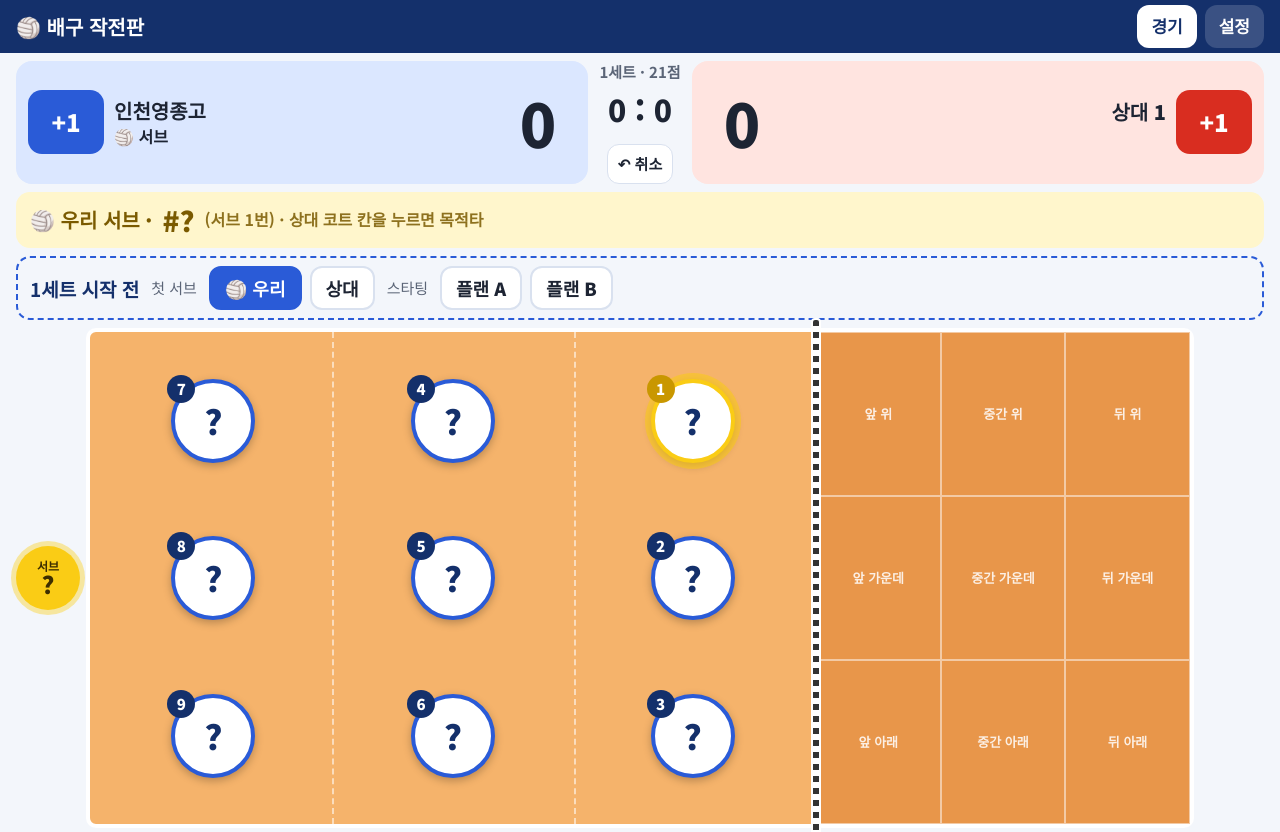
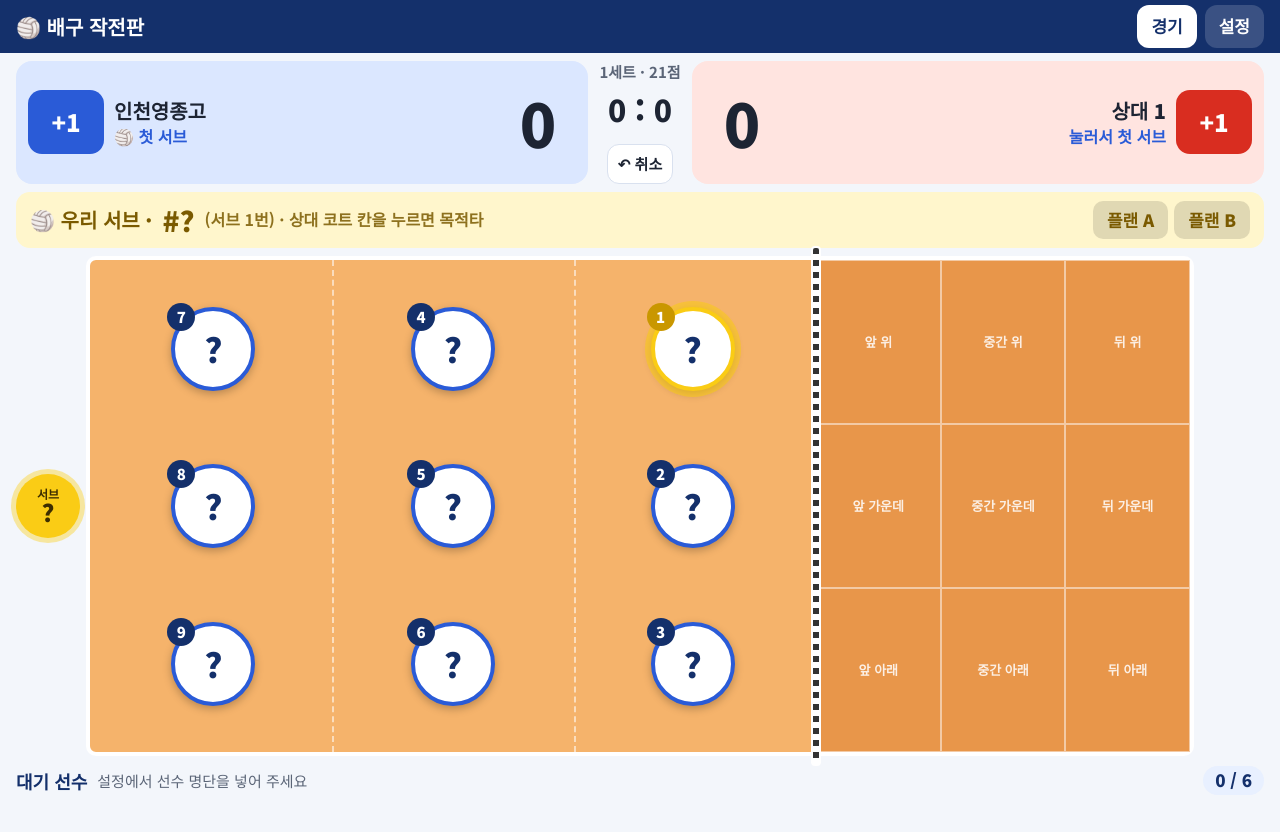
Before and after one commit to today119/vb-festival, a plain HTML site: page tactic.html in a window 1280 px wide. Shown: the top 832 px of the page. Drawn offline with Linux system fonts and the light colour scheme.

Commit message:
작전판: 세트 시작 전 줄 삭제, 첫 서브는 점수판 팀 눌러 선택, 플랜은 서브 줄 오른쪽
Co-Authored-By: Claude Opus 5.5 <noreply@anthropic.com>

```diff
--- a/tactic.html
+++ b/tactic.html
@@ -158,6 +158,7 @@ input{height:48px}
 .zoom .zg div.hit{background:var(--yel);color:#3d2e00;font-size:56px;font-weight:900}
 .zoom .zb{display:flex;gap:10px}.zoom .zb button{border:0;border-radius:14px;padding:14px 26px;font-size:22px;font-weight:900;background:#fff;color:#14306b}
 .zoom .zt{color:#ffe680;font-size:20px;font-weight:700}
+.sb.pickable{cursor:pointer}.sb.pickable .sv{color:var(--blue)}.pq{border:0;border-radius:10px;padding:7px 14px;font-size:17px;font-weight:900;background:rgba(0,0,0,.12);color:inherit}
 .game2{display:grid;gap:12px;grid-template-columns:minmax(0,1fr);margin-top:12px}
 @media (min-width:900px){.game2{grid-template-columns:1fr 1fr}}
 @media (max-width:700px){.sb .pt{font-size:42px;min-width:50px}.sb button{width:56px;height:52px;font-size:20px}.board{grid-template-columns:40px minmax(0,1fr) 40px}.srv span{width:40px;height:40px;font-size:16px}.fc .chip{width:44px;height:44px;margin:-22px 0 0 -22px}.fc .chip b{font-size:18px}.fc .chip i,.fc .chip .o{display:none}.fc .oz{font-size:10px}}
@@ -294,9 +295,9 @@ function render(){var c=calc(),si=c.cur;while(D.sets.length<=si)D.sets.push(newS
  else if(S.done&&manual)bn+='<div class="banner">'+(si+1)+'세트 끝 ('+S.us+'-'+S.th+')<button id="nextSet">'+(si+2)+'세트 시작</button></div>';
  document.getElementById('banner').innerHTML=bn;var ns=document.getElementById('nextSet');if(ns)ns.onclick=function(){D.sets.push(newSet(D.sets[si]));save();render();scrollTo(0,0)};
  // 세트 시작 전 체크 (0:0일 때)
- if(!S.arr.length&&!c.over){var pb='<div class="pre"><b>'+(si+1)+'세트 시작 전</b><span class="t">첫 서브</span><span class="chips2"><button data-first="us" class="'+(st.first==='us'?'on':'')+'">🏐 우리</button><button data-first="them" class="'+(st.first==='them'?'on r':'')+'">상대</button></span>';
-  pb+='<span class="t">스타팅</span><span class="chips2">'+D.plans.map(function(p,i){return '<button data-plan2="'+i+'">'+esc(p.nm)+'</button>'}).join('')+(si>0?'<button data-plan2="prev">'+si+'세트 그대로</button>':'')+'</span></div>';
-  document.getElementById('banner').innerHTML+=pb}
+ var fresh=!S.arr.length&&!c.over;document.querySelectorAll('.sb').forEach(function(x){x.classList.toggle('pickable',fresh)});
+ if(fresh){document.getElementById(st.first==='us'?'usSv':'thSv').textContent='🏐 첫 서브';document.getElementById(st.first==='us'?'thSv':'usSv').textContent='눌러서 첫 서브';
+  se.innerHTML+='<span style="margin-left:auto;display:flex;gap:6px;flex-wrap:wrap">'+D.plans.map(function(p,i){return '<button data-plan2="'+i+'" class="pq">'+esc(p.nm)+'</button>'}).join('')+(si>0?'<button data-plan2="prev" class="pq">'+si+'세트 그대로</button>':'')+'</span>'}
  // 서브 순서 줄
  document.getElementById('ordUs').innerHTML=st.order.map(function(sl,i){var n=L[sl];return '<span class="'+(sv.serving==='us'&&i===sv.iu?'now':'')+'"><small>'+(i+1)+'</small>'+esc(n||'?')+'</span>'}).join('');
  document.getElementById('ordTh').innerHTML=O.ord.map(function(n,i){return '<span class="'+(sv.serving==='them'&&i===sv.it?'now':'')+'"><small>'+(i+1)+'</small>'+(n?esc(n):'-')+'</span>'}).join('');
@@ -352,13 +353,14 @@ court.addEventListener('pointerup',endDrag);court.addEventListener('pointercance
 document.getElementById('tgBtn').onclick=function(){var c=calc(),sv=serveState(c.cur,c.sets[c.cur].arr);tgMode=!tgMode;if(tgMode&&sv.serving!=='them')say('지금은 우리 서브예요. 다음 상대 서버('+(serveState(c.cur,c.sets[c.cur].arr).it+1)+'번) 목적타로 저장돼요',true);render()};
 document.getElementById('flipBtn').onclick=function(){D.flip=!D.flip;save();say('코트 체인지: 우리 코트 '+(D.flip?'오른쪽':'왼쪽'),true);render()};
 document.getElementById('resetPos').onclick=function(){D.sets[calc().cur].pos=defPos();save();render()};
-document.getElementById('banner').addEventListener('click',function(e){var f=e.target.closest('[data-first]'),p=e.target.closest('[data-plan2]'),si=calc().cur;if(f){D.sets[si].first=f.dataset.first;save();render()}else if(p){if(p.dataset.plan2==='prev'){var pv=D.sets[si-1],st=D.sets[si];st.start=pv.start.slice();st.order=pv.order.slice();st.pos=JSON.parse(JSON.stringify(pv.pos));save();say(si+'세트 스타팅 그대로',true);render()}else applyPlan(+p.dataset.plan2)}});
+document.getElementById('serve').addEventListener('click',function(e){var f=e.target.closest('[data-first]'),p=e.target.closest('[data-plan2]'),si=calc().cur;if(f){D.sets[si].first=f.dataset.first;save();render()}else if(p){if(p.dataset.plan2==='prev'){var pv=D.sets[si-1],st=D.sets[si];st.start=pv.start.slice();st.order=pv.order.slice();st.pos=JSON.parse(JSON.stringify(pv.pos));save();say(si+'세트 스타팅 그대로',true);render()}else applyPlan(+p.dataset.plan2)}});
 document.getElementById('planBtns').onclick=function(e){var b=e.target.closest('[data-plan]');if(!b)return;applyPlan(+b.dataset.plan)};
 function applyPlan(i){var c=calc(),si=c.cur,pl=D.plans[i];if(pl.p.filter(Boolean).length<9){say(pl.nm+'에 9명이 다 안 들어가 있어요 (설정에서 채우기)');return}
  if(c.sets[si].arr.length||D.subs.some(function(x){return x.s===si})){if(!confirm('이번 세트에 점수나 교체 기록이 있어요. 그래도 '+pl.nm+'(으)로 스타팅을 바꿀까요? 이번 세트 교체 기록은 지워져요.'))return;D.subs=D.subs.filter(function(x){return x.s!==si})}
  var st=D.sets[si];st.start=pl.p.slice();st.order=orderFromPlan(pl);st.pos=JSON.parse(JSON.stringify(pl.pos));save();say(pl.nm+' 적용',true);render()}
 // 점수
 function addPt(w){if(WR)return;var c=calc();if(c.over)return;if(c.sets[c.cur].done){say('세트가 끝났어요. «다음 세트 시작»을 누르세요');return}D.pts.push({s:c.cur,w:w});save();render()}
+document.querySelectorAll('.sb').forEach(function(x){x.addEventListener('click',function(e){if(e.target.closest('button')||!x.classList.contains('pickable'))return;var si=calc().cur;D.sets[si].first=x.classList.contains('us')?'us':'them';save();render()})});
 document.getElementById('usPlus').onclick=function(){addPt('us')};document.getElementById('thPlus').onclick=function(){addPt('them')};
 document.getElementById('undo').onclick=function(){var c=calc();if(D.pts.length&&D.pts[D.pts.length-1].s===c.cur)D.pts.pop();else if(!c.sets[c.cur].arr.length&&D.sets.length>1&&!D.subs.some(function(x){return x.s===c.cur})){D.sets.pop()}save();render()};
 
```
